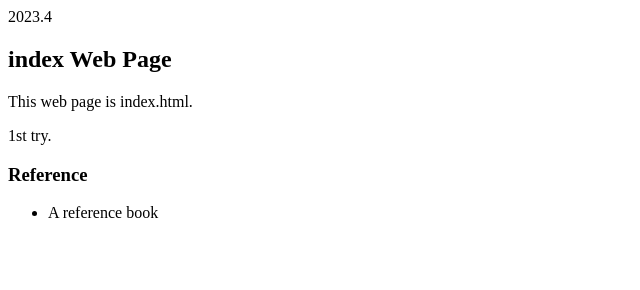
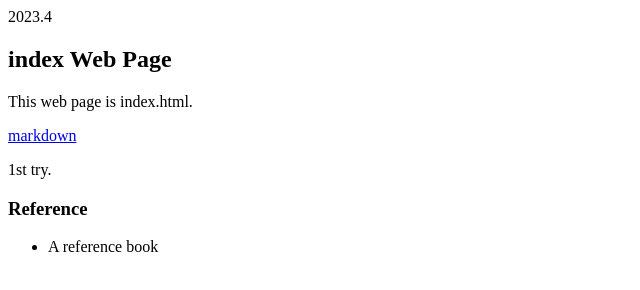
Before and after one commit to yuLuno1/gitWeb, a plain HTML site: page index.html in a window 1280 px wide. Shown: the whole page, without its empty margins (0-640 px from the left). Drawn offline with Linux system fonts and the light colour scheme.

Commit message:
make md file

```diff
--- a/index.html
+++ b/index.html
@@ -5,6 +5,7 @@
 </header>
 <section>
     <p>This web page is index.html.<p>
+    <a href="test.md">markdown</a>
 </section>
 <section>
 <article>
```
Also changed, not shown: 1 other file.
